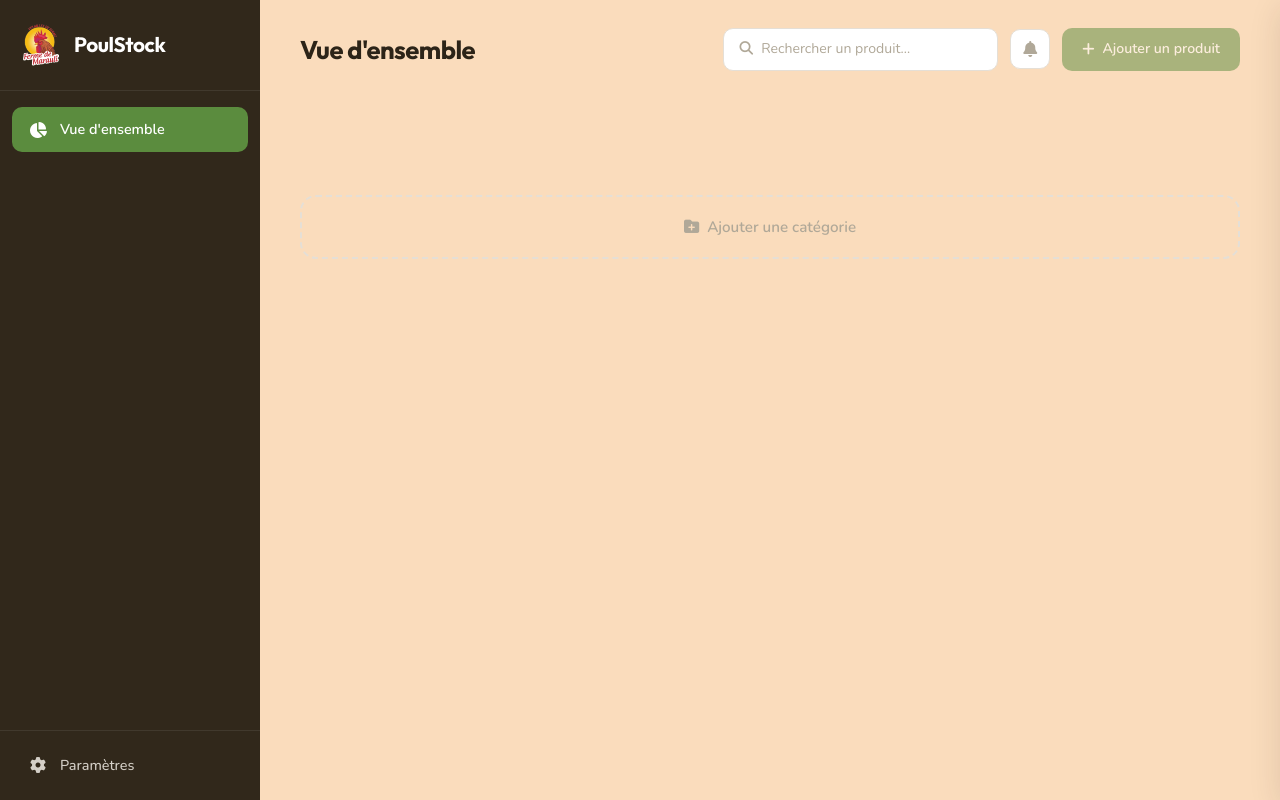
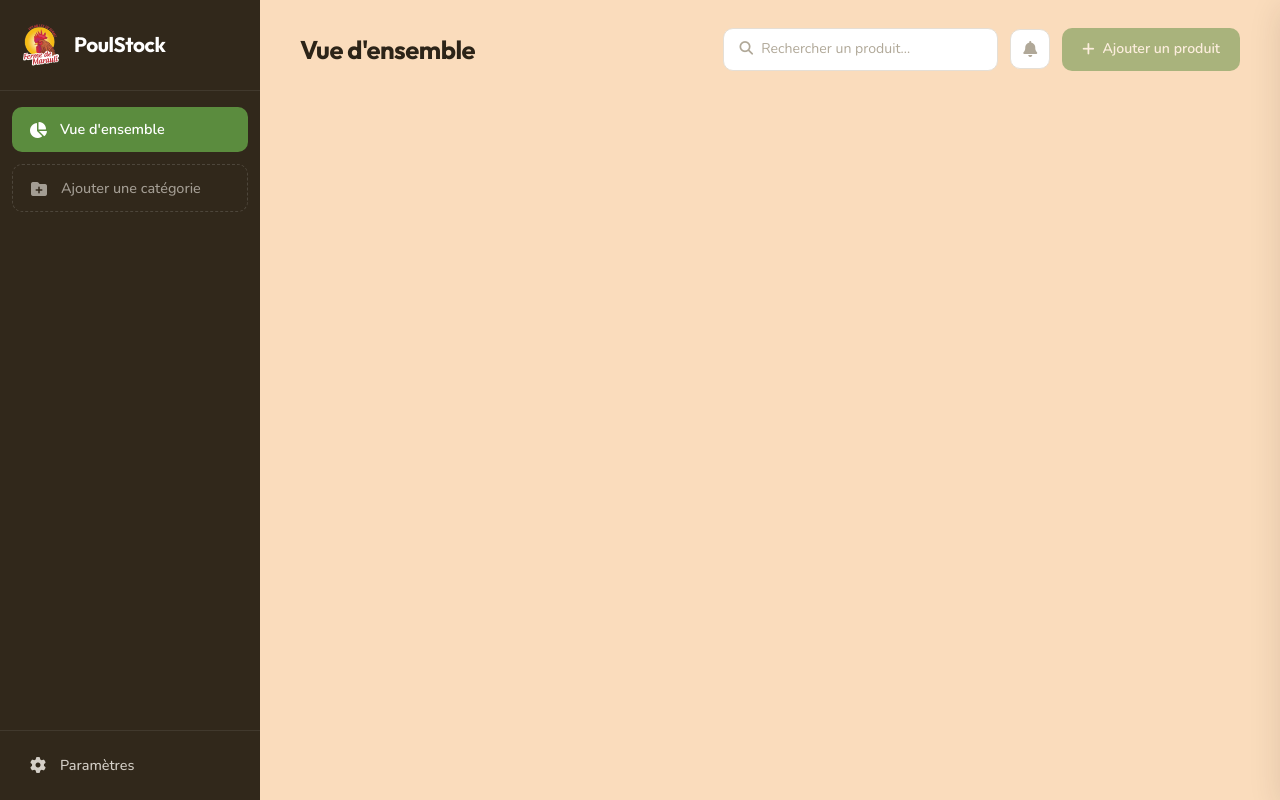
Before and after one commit to pikaseya-ops/Gestion-stock-Mobile, a Flask app: page / in a window 1280 px wide. Run offline with Flask 3, Linux system fonts and the light colour scheme; data that the repository does not hold is empty.

Commit message:
Move the catégorie button to the side bar

```diff
--- a/app/static/css/style.css
+++ b/app/static/css/style.css
@@ -170,6 +170,23 @@ input, select, button {
     background: var(--color-primary);
     color: #fff;
     font-weight: 600;
+}
+
+.nav-item#btn-add-category {
+    margin-top: 8px;
+    padding-top: 12px;
+    border: 1px dashed rgba(255,255,255,0.2);
+    background: transparent;
+    width: 100%;
+    text-align: left;
+    opacity: 0.7;
+    color: var(--sidebar-text);
+}
+
+.nav-item#btn-add-category:hover {
+    opacity: 1;
+    background: rgba(255,255,255,0.05);
+    color: var(--sidebar-text-active);
 }
 
 .sidebar-footer {
--- a/app/static/js/main.js
+++ b/app/static/js/main.js
@@ -64,6 +64,11 @@ document.addEventListener('DOMContentLoaded', () => {
     =========================================== */
 
     function render() {
+        const mainContent = document.querySelector('.main-content');
+        if (mainContent) {
+            const addSection = mainContent.querySelector('.add-category-section');
+            if (addSection) addSection.remove();
+        }
         renderSidebarNav();
         renderStats();
         renderCategories();
@@ -84,6 +89,9 @@ document.addEventListener('DOMContentLoaded', () => {
         const existingDynamic = sidebarNav.querySelectorAll('.nav-item[data-target]:not([data-target="all"])');
         existingDynamic.forEach(el => el.remove());
 
+        const oldAddBtn = sidebarNav.querySelector('#btn-add-category');
+        if (oldAddBtn) oldAddBtn.remove();
+
         DB.forEach(cat => {
             const a = document.createElement('a');
             a.href = '#';
@@ -92,6 +100,17 @@ document.addEventListener('DOMContentLoaded', () => {
             a.innerHTML = `<i class="${cat.icon}"></i><span>${cat.name}</span>`;
             sidebarNav.appendChild(a);
         });
+
+        const addCategoryBtn = document.createElement('button');
+        addCategoryBtn.id = 'btn-add-category';
+        addCategoryBtn.className = 'nav-item';
+        addCategoryBtn.innerHTML = `<i class="fa-solid fa-folder-plus"></i><span>Ajouter une catégorie</span>`;
+        addCategoryBtn.addEventListener('click', (e) => {
+            e.preventDefault();
+            if (window.innerWidth <= 768) sidebar.classList.remove('is-open');
+            openModal(modalAddCategory);
+        });
+        sidebarNav.appendChild(addCategoryBtn);
 
         bindNavClicks();
     }
@@ -519,10 +538,6 @@ document.addEventListener('DOMContentLoaded', () => {
         openModal(modalAddProduct);
     });
 
-    // Bouton "Ajouter catégorie"
-    document.getElementById('btn-add-category')?.addEventListener('click', () => {
-        openModal(modalAddCategory);
-    });
 
     // Confirmer ajout / modification produit
     document.getElementById('btn-confirm-add-product')?.addEventListener('click', async () => {
--- a/app/templates/index.html
+++ b/app/templates/index.html
@@ -63,14 +63,6 @@
 
         <!-- Categories -->
         <section class="categories" id="categories-container"></section>
-
-        <!-- Add Category -->
-        <section class="add-category-section">
-            <button class="btn btn-dashed" id="btn-add-category">
-                <i class="fa-solid fa-folder-plus"></i>
-                <span>Ajouter une catégorie</span>
-            </button>
-        </section>
 
     </main>
 
```
